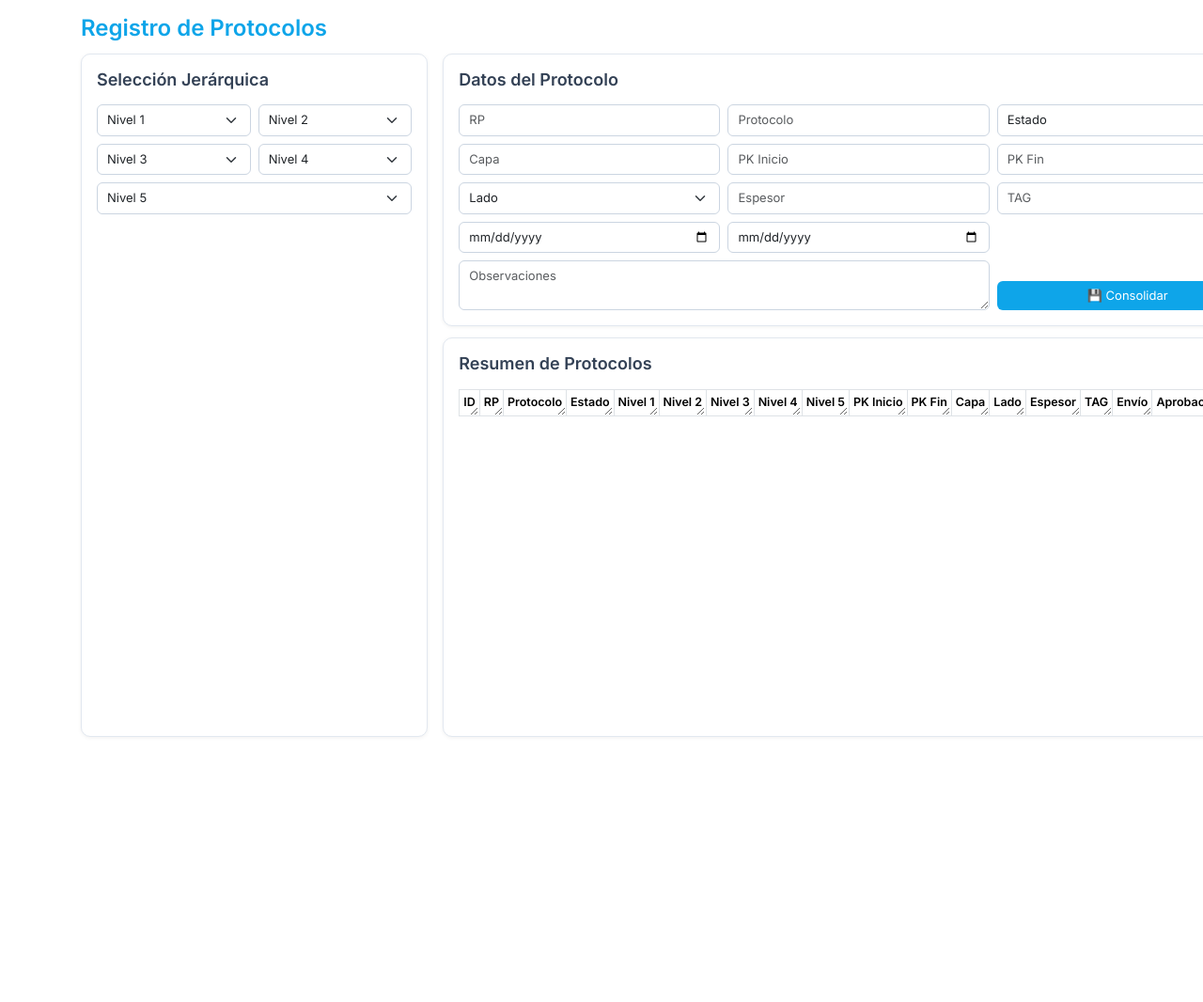
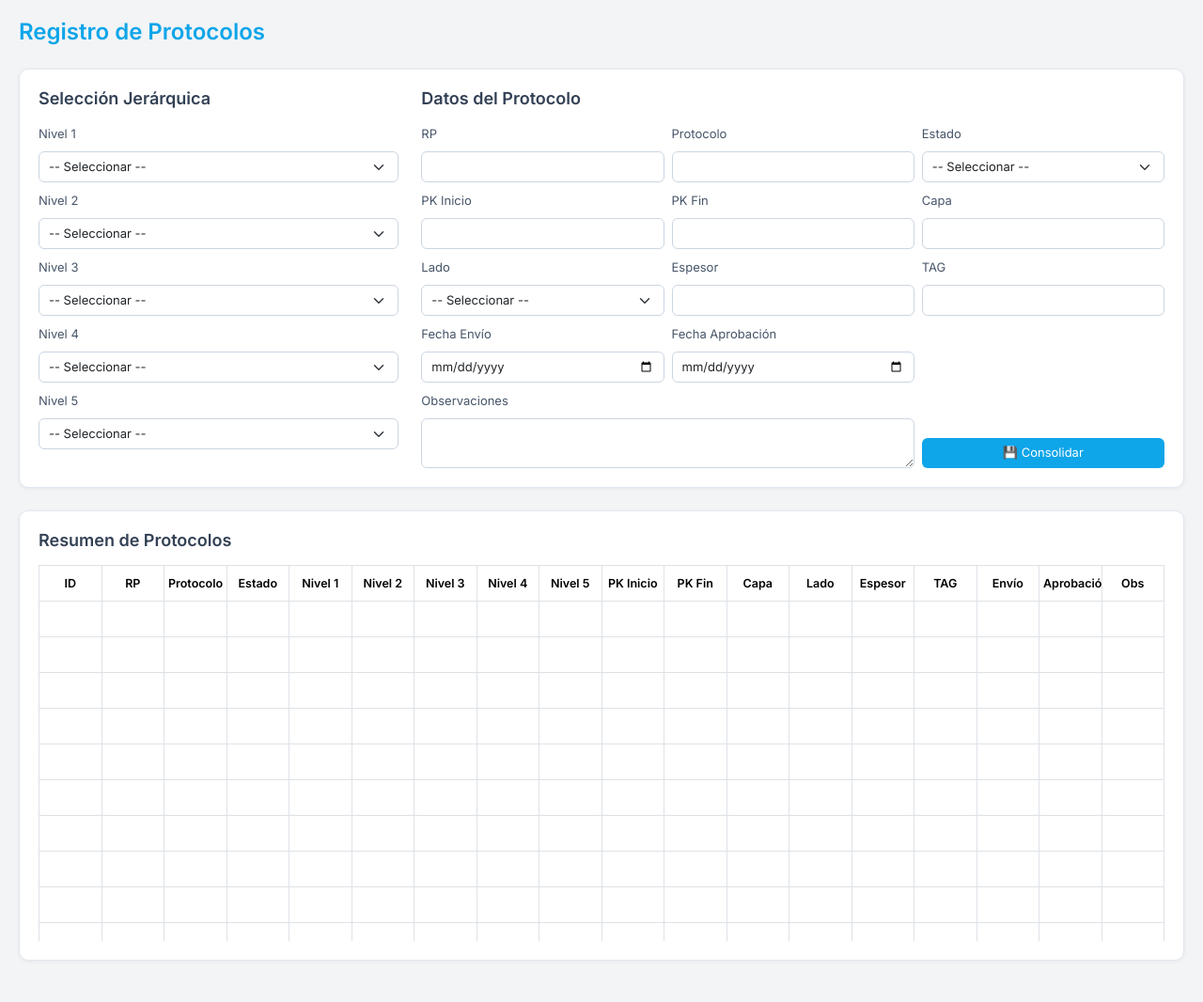
Before and after one commit to Calamardes/Registro-de-Protocolos, a FastAPI app: template templates/formulario.html in a window 1280 px wide. Shown: the whole page at 94% size. Before the commit the page ends 784 px from the top, so only its background shows below. Run offline with FastAPI, Linux system fonts and the light colour scheme; the template is opened without the code that fills it, so the values that code supplies are empty; parts of the project's set-up code (start-up, migrations or seed data) failed here and were passed over.

Commit message:
Update formulario.html

```diff
--- a/templates/formulario.html
+++ b/templates/formulario.html
@@ -1,36 +1,29 @@
 <!DOCTYPE html>
 <html lang="es">
 <head>
-  <meta charset="UTF-8">
+  <meta charset="UTF-8" />
   <title>GeoProtocolos</title>
-  <meta name="viewport" content="width=device-width, initial-scale=1">
-  <link href="https://cdn.jsdelivr.net/npm/bootstrap@5.3.2/dist/css/bootstrap.min.css" rel="stylesheet">
-  <link href="https://fonts.googleapis.com/css2?family=Inter:wght@400;600&display=swap" rel="stylesheet">
+  <meta name="viewport" content="width=device-width, initial-scale=1" />
+  <link href="https://cdn.jsdelivr.net/npm/bootstrap@5.3.2/dist/css/bootstrap.min.css" rel="stylesheet" />
+  <link href="https://fonts.googleapis.com/css2?family=Inter:wght@400;600&display=swap" rel="stylesheet" />
   <style>
     * {
       font-family: 'Inter', sans-serif;
       box-sizing: border-box;
     }
 
-    html, body {
-      height: 100%;
+    body {
+      background-color: #f3f4f6;
+      color: #1f2937;
+      font-size: 14px;
       margin: 0;
       padding: 0;
-      overflow: hidden;
-    }
-
-    .container {
-      height: 100vh;
-      display: flex;
-      flex-direction: column;
-      padding: 16px;
     }
 
     h2 {
       font-size: 24px;
       font-weight: 600;
       color: #0ea5e9;
-      margin-bottom: 12px;
     }
 
     h4 {
@@ -39,52 +32,29 @@
       color: #334155;
     }
 
-    .main-content {
-      flex: 1;
-      display: flex;
-      gap: 16px;
-    }
-
-    .jerarquia-section {
-      flex: 0 0 33.33%;
-      background: #fff;
-      border: 1px solid #e2e8f0;
-      border-radius: 10px;
-      padding: 16px;
-      box-shadow: 0 1px 4px rgba(0,0,0,0.06);
-      height: auto;
-      display: flex;
-      flex-direction: column;
-      justify-content: flex-start;
-    }
-
-    .jerarquia-selectores {
-      display: flex;
-      flex-wrap: wrap;
-      gap: 8px;
-    }
-
-    .jerarquia-selectores select {
-      flex: 1 1 calc(50% - 8px);
-      min-width: 150px;
-    }
-
-    .formulario-section {
-      flex: 0 0 66.66%;
-      display: flex;
-      flex-direction: column;
-      gap: 12px;
+    .container {
+      max-width: 100%;
+      padding: 20px;
+      overflow-x: hidden;
     }
 
     .form-section {
-      background: #fff;
+      background-color: #ffffff;
+      border-radius: 10px;
+      padding: 20px;
+      margin-bottom: 24px;
+      box-shadow: 0 1px 4px rgba(0, 0, 0, 0.06);
       border: 1px solid #e2e8f0;
-      border-radius: 10px;
-      padding: 16px;
-      box-shadow: 0 1px 4px rgba(0,0,0,0.06);
     }
 
-    .form-control, .form-select {
+    label.form-label {
+      font-weight: 500;
+      color: #475569;
+      font-size: 13px;
+    }
+
+    .form-control,
+    .form-select {
       font-size: 13px;
       padding: 6px 10px;
       height: auto;
@@ -92,9 +62,41 @@
       border: 1px solid #cbd5e1;
     }
 
-    .form-control:focus, .form-select:focus {
+    .form-control:focus,
+    .form-select:focus {
       border-color: #0ea5e9;
       box-shadow: 0 0 0 2px rgba(14, 165, 233, 0.2);
+    }
+
+    .scrollable-table {
+      max-height: 400px;
+      overflow-y: auto;
+    }
+
+    table.table {
+      margin: 0;
+      border-collapse: collapse;
+      table-layout: fixed;
+      width: 100%;
+    }
+
+    table th,
+    table td {
+      font-size: 12.5px;
+      padding: 6px;
+      text-align: center;
+      vertical-align: middle;
+      white-space: nowrap;
+      height: 38px;
+    }
+
+    table thead th {
+      background-color: #e2e8f0;
+      position: sticky;
+      top: 0;
+      z-index: 2;
+      color: #1e293b;
+      font-weight: 600;
     }
 
     .btn-database {
@@ -106,133 +108,146 @@
       font-weight: 500;
       border-radius: 6px;
       transition: background-color 0.2s ease;
-      width: 100%;
     }
 
     .btn-database:hover {
       background-color: #0284c7;
     }
 
-    .table-section {
-      flex-grow: 1;
-      min-height: 0;
+    textarea.form-control {
+      resize: vertical;
     }
 
-    .scrollable-table {
-      height: 100%;
-      overflow-y: auto;
-    }
-
-    table.table {
-      margin: 0;
-      border-collapse: collapse;
-      table-layout: auto;
-    }
-
-    table th, table td {
-      font-size: 12.5px;
-      padding: 6px;
-      text-align: center;
-      vertical-align: middle;
-      white-space: nowrap;
-      resize: horizontal;
-      overflow: auto;
-    }
-
-    table thead th {
-      background-color: #e2e8f0;
-      position: sticky;
-      top: 0;
-      z-index: 2;
-      color: #1e293b;
-      font-weight: 600;
-    }
-
-    table tbody tr:hover {
-      background-color: #f1f5f9;
-    }
-
-    table td {
-      cursor: text;
-    }
-
-    textarea.form-control {
-      resize: vertical;
+    @media (max-width: 768px) {
+      .col-md-3,
+      .col-md-4 {
+        flex: 0 0 100%;
+        max-width: 100%;
+      }
     }
   </style>
 </head>
 <body>
 <div class="container">
-  <h2>Registro de Protocolos</h2>
-  <div class="main-content">
-    <div class="jerarquia-section">
-      <h4 class="mb-3">Selección Jerárquica</h4>
-      <div class="jerarquia-selectores">
-        {% for i in range(1, 6) %}
-          <select class="form-select" id="nivel{{ i }}">
-            <option value="">Nivel {{ i }}</option>
-          </select>
-        {% endfor %}
+  <h2 class="mb-4">Registro de Protocolos</h2>
+
+  <div class="form-section">
+    <div class="row">
+      <div class="col-md-4">
+        <h4 class="mb-3">Selección Jerárquica</h4>
+        <div class="row g-2">
+          {% for i in range(1, 6) %}
+          <div class="col-12">
+            <label for="nivel{{ i }}" class="form-label">Nivel {{ i }}</label>
+            <select class="form-select" name="nivel{{ i }}" id="nivel{{ i }}">
+              <option value="">-- Seleccionar --</option>
+            </select>
+          </div>
+          {% endfor %}
+        </div>
       </div>
-    </div>
 
-    <div class="formulario-section">
-      <div class="form-section">
+      <div class="col-md-8">
         <h4 class="mb-3">Datos del Protocolo</h4>
         <div class="row g-2">
-          <div class="col-md-4"><input type="text" class="form-control" placeholder="RP"></div>
-          <div class="col-md-4"><input type="text" class="form-control" placeholder="Protocolo"></div>
+          <div class="col-md-4"><label class="form-label">RP</label><input type="text" class="form-control" id="rp" /></div>
+          <div class="col-md-4"><label class="form-label">Protocolo</label><input type="text" class="form-control" id="protocolo" /></div>
           <div class="col-md-4">
-            <select class="form-select">
-              <option value="">Estado</option>
-              <option value="aprobado">Aprobado</option>
-              <option value="pendiente">Pendiente</option>
-              <option value="rechazado">Rechazado</option>
+            <label class="form-label">Estado</label>
+            <select class="form-select" id="estado">
+              <option value="">-- Seleccionar --</option>
+              <option>Aprobado</option>
+              <option>Pendiente</option>
+              <option>Rechazado</option>
             </select>
           </div>
-          <div class="col-md-4"><input type="text" class="form-control" placeholder="Capa"></div>
-          <div class="col-md-4"><input type="text" class="form-control" placeholder="PK Inicio"></div>
-          <div class="col-md-4"><input type="text" class="form-control" placeholder="PK Fin"></div>
+          <div class="col-md-4"><label class="form-label">PK Inicio</label><input type="text" class="form-control" /></div>
+          <div class="col-md-4"><label class="form-label">PK Fin</label><input type="text" class="form-control" /></div>
+          <div class="col-md-4"><label class="form-label">Capa</label><input type="text" class="form-control" /></div>
           <div class="col-md-4">
+            <label class="form-label">Lado</label>
             <select class="form-select">
-              <option value="">Lado</option>
-              <option value="izquierdo">Izquierdo</option>
-              <option value="derecho">Derecho</option>
-              <option value="completa">Completa</option>
+              <option value="">-- Seleccionar --</option>
+              <option>Derecho</option>
+              <option>Izquierdo</option>
+              <option>Completa</option>
             </select>
           </div>
-          <div class="col-md-4"><input type="text" class="form-control" placeholder="Espesor"></div>
-          <div class="col-md-4"><input type="text" class="form-control" placeholder="TAG"></div>
-          <div class="col-md-4"><input type="date" class="form-control" placeholder="Fecha Envío"></div>
-          <div class="col-md-4"><input type="date" class="form-control" placeholder="Fecha Aprobación"></div>
-          <div class="col-md-8"><textarea class="form-control" rows="2" placeholder="Observaciones"></textarea></div>
+          <div class="col-md-4"><label class="form-label">Espesor</label><input type="text" class="form-control" /></div>
+          <div class="col-md-4"><label class="form-label">TAG</label><input type="text" class="form-control" /></div>
+          <div class="col-md-4"><label class="form-label">Fecha Envío</label><input type="date" class="form-control" id="fecha_envio" /></div>
+          <div class="col-md-4"><label class="form-label">Fecha Aprobación</label><input type="date" class="form-control" id="fecha_aprobacion" /></div>
+          <div class="col-md-8"><label class="form-label">Observaciones</label><textarea class="form-control" rows="2"></textarea></div>
           <div class="col-md-4 d-flex align-items-end">
-            <button class="btn btn-database">💾 Consolidar</button>
+            <button class="btn btn-database w-100" onclick="validarFormulario()">💾 Consolidar</button>
           </div>
         </div>
       </div>
+    </div>
+  </div>
 
-      <div class="form-section table-section">
-        <h4 class="mb-3">Resumen de Protocolos</h4>
-        <div class="scrollable-table">
-          <table class="table table-bordered table-hover table-sm">
-            <thead>
-              <tr>
-                <th>ID</th><th>RP</th><th>Protocolo</th><th>Estado</th><th>Nivel 1</th><th>Nivel 2</th>
-                <th>Nivel 3</th><th>Nivel 4</th><th>Nivel 5</th><th>PK Inicio</th><th>PK Fin</th>
-                <th>Capa</th><th>Lado</th><th>Espesor</th><th>TAG</th>
-                <th>Envío</th><th>Aprobación</th><th>Obs</th>
-              </tr>
-            </thead>
-            <tbody></tbody>
-          </table>
-        </div>
-      </div>
+  <div class="form-section">
+    <h4 class="mb-3">Resumen de Protocolos</h4>
+    <div class="scrollable-table">
+      <table class="table table-bordered table-hover table-sm" id="tablaProtocolos">
+        <thead>
+          <tr>
+            <th>ID</th><th>RP</th><th>Protocolo</th><th>Estado</th><th>Nivel 1</th><th>Nivel 2</th><th>Nivel 3</th><th>Nivel 4</th><th>Nivel 5</th><th>PK Inicio</th><th>PK Fin</th><th>Capa</th><th>Lado</th><th>Espesor</th><th>TAG</th><th>Envío</th><th>Aprobación</th><th>Obs</th>
+          </tr>
+        </thead>
+        <tbody>
+          {% for i in range(10) %}
+          <tr>
+            {% for j in range(18) %}
+            <td contenteditable="true">&nbsp;</td>
+            {% endfor %}
+          </tr>
+          {% endfor %}
+        </tbody>
+      </table>
     </div>
   </div>
 </div>
 
 <script>
+  function validarFormulario() {
+    const faltantes = [];
+    for (let i = 1; i <= 5; i++) {
+      if (!document.getElementById('nivel' + i).value.trim()) {
+        faltantes.push('Nivel ' + i);
+      }
+    }
+
+    const rp = document.getElementById("rp").value.trim();
+    const protocolo = document.getElementById("protocolo").value.trim();
+    const estado = document.getElementById("estado").value.trim();
+    const fecha_envio = document.getElementById("fecha_envio").value.trim();
+    const fecha_aprobacion = document.getElementById("fecha_aprobacion").value.trim();
+
+    if (!rp && !protocolo) faltantes.push("RP o Protocolo");
+    if (!estado) faltantes.push("Estado");
+    if (!fecha_envio) faltantes.push("Fecha Envío");
+    if (!fecha_aprobacion) faltantes.push("Fecha Aprobación");
+
+    if (faltantes.length > 0) {
+      alert("Faltan campos obligatorios:\n\n" + faltantes.join("\n"));
+      return;
+    }
+
+    const tabla = document.getElementById("tablaProtocolos").getElementsByTagName("tbody")[0];
+    for (let fila of tabla.rows) {
+      const valorRP = fila.cells[1]?.textContent.trim();
+      const valorProtocolo = fila.cells[2]?.textContent.trim();
+      if (rp && valorRP === rp || protocolo && valorProtocolo === protocolo) {
+        alert("No se puede continuar. Este documento ya fue ingresado previamente.");
+        return;
+      }
+    }
+
+    alert("✅ Datos validados y listos para consolidar (registro local por ahora).");
+    // Aquí se puede insertar el nuevo dato en la tabla si se desea.
+  }
+
   let jerarquia = {};
 
   async function cargarJerarquia() {
@@ -243,7 +258,7 @@
 
   function poblarSelect(data, nivel) {
     const select = document.getElementById(`nivel${nivel}`);
-    select.innerHTML = `<option value="">Nivel ${nivel}</option>`;
+    select.innerHTML = '<option value="">-- Seleccionar --</option>';
     for (const codigo in data) {
       const descripcion = data[codigo]?.descripcion || "";
       const option = document.createElement("option");
@@ -255,9 +270,10 @@
     sinItem.value = `Sin_Item_N${nivel}`;
     sinItem.textContent = "-- No Item --";
     select.appendChild(sinItem);
+
     for (let i = nivel + 1; i <= 5; i++) {
       const nextSelect = document.getElementById(`nivel${i}`);
-      nextSelect.innerHTML = `<option value="">Nivel ${i}</option><option value="Sin_Item_N${i}">-- No Item --</option>`;
+      nextSelect.innerHTML = '<option value="">-- Seleccionar --</option><option value="Sin_Item_N' + i + '">-- No Item --</option>';
     }
   }
 
@@ -289,69 +305,6 @@
     }
   }
 
-  document.querySelector('.btn-database').addEventListener('click', () => {
-    const tbody = document.querySelector('table tbody');
-    const inputs = document.querySelectorAll('input, select, textarea');
-    let valid = true;
-    for (let input of inputs) {
-      if (input.type !== 'date' && input.value.trim() === '') {
-        input.classList.add('is-invalid');
-        valid = false;
-      } else {
-        input.classList.remove('is-invalid');
-      }
-    }
-    if (!valid) {
-      alert("Completa todos los campos antes de consolidar.");
-      return;
-    }
-
-    const row = document.createElement('tr');
-    const getValue = selector => document.querySelector(selector)?.value || '';
-    const getSelectText = selector => {
-      const el = document.querySelector(selector);
-      return el ? el.options[el.selectedIndex]?.text || '' : '';
-    };
-
-    const data = [
-      tbody.rows.length + 1,
-      getValue('input[placeholder="RP"]'),
-      getValue('input[placeholder="Protocolo"]'),
-      getSelectText('select.form-select:nth-of-type(1)'),
-      getSelectText('#nivel1'),
-      getSelectText('#nivel2'),
-      getSelectText('#nivel3'),
-      getSelectText('#nivel4'),
-      getSelectText('#nivel5'),
-      getValue('input[placeholder="PK Inicio"]'),
-      getValue('input[placeholder="PK Fin"]'),
-      getValue('input[placeholder="Capa"]'),
-      getSelectText('select.form-select:nth-of-type(2)'),
-      getValue('input[placeholder="Espesor"]'),
-      getValue('input[placeholder="TAG"]'),
-      getValue('input[type="date"]:nth-of-type(1)'),
-      getValue('input[type="date"]:nth-of-type(2)'),
-      document.querySelector('textarea')?.value || ''
-    ];
-
-    for (let value of data) {
-      const td = document.createElement('td');
-      td.textContent = value;
-      td.contentEditable = true;
-      td.title = value;
-      td.addEventListener('click', () => {
-        const range = document.createRange();
-        const sel = window.getSelection();
-        range.selectNodeContents(td);
-        sel.removeAllRanges();
-        sel.addRange(range);
-      });
-      row.appendChild(td);
-    }
-
-    tbody.appendChild(row);
-  });
-
   cargarJerarquia();
   setupEventos();
 </script>
```
